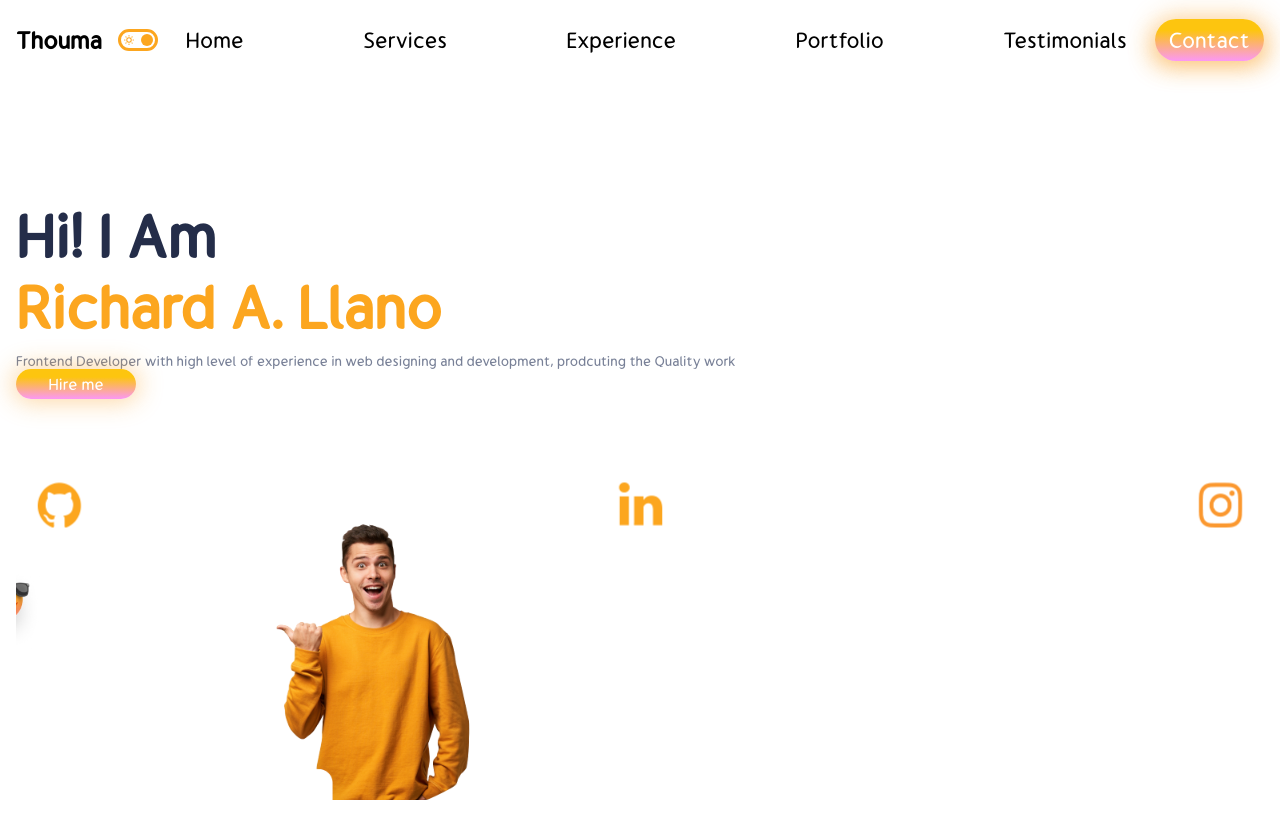
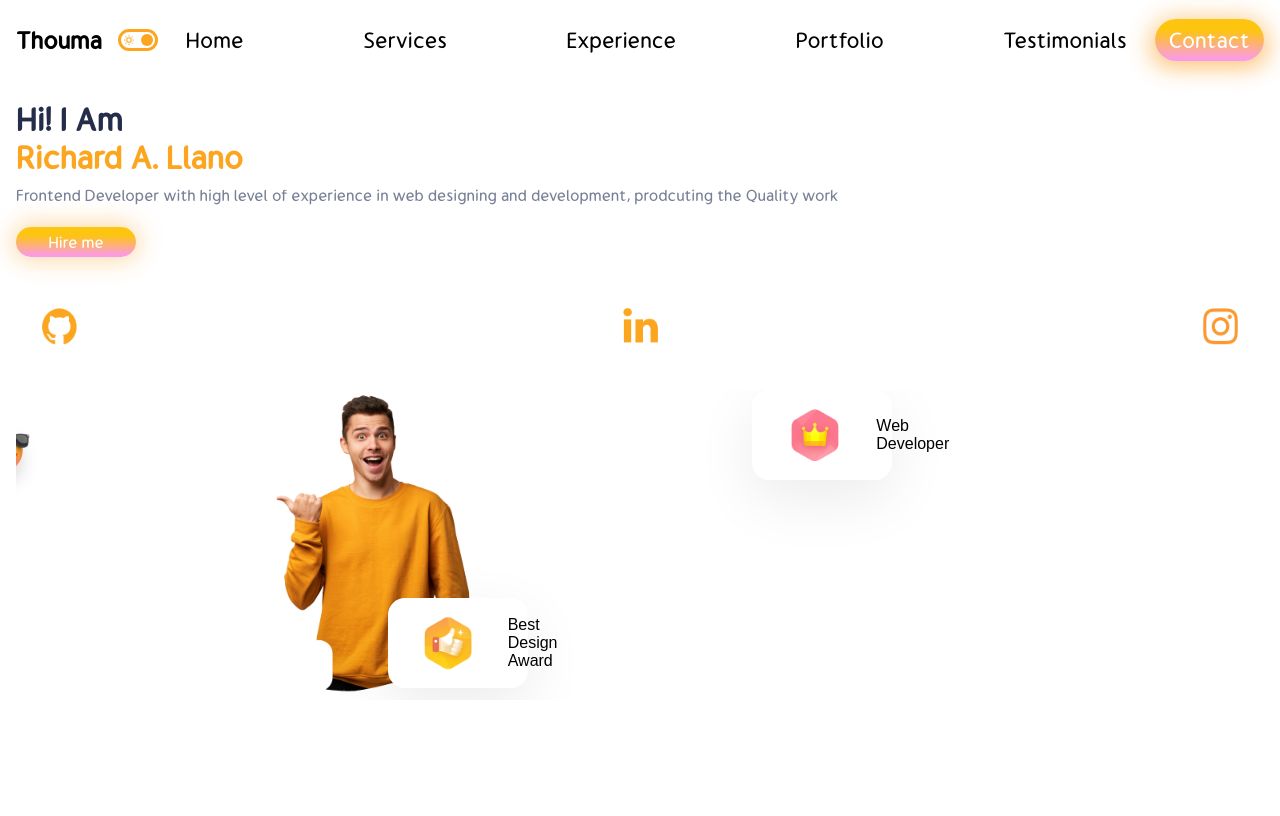
Before and after one commit to richard-allcca/React-Demo-Portafolio, a React (Vite) app: page / in a window 1280 px wide. Built offline with nearby package versions, Linux system fonts and the light colour scheme.

Commit message:
added section intro

```diff
--- a/src/Components/FloatingDiv/FloatingDiv.css
+++ /dev/null
@@ -1,20 +0,0 @@
-.floating-div {
-  justify-content: space-around;
-  display: flex;
-  background: white;
-  box-shadow: var(--boxShadow);
-  border-radius: 17px;
-  align-items: center;
-  padding: 0px 28px 0px 0px;
-  height: 4.5rem;
-}
-
-.floating-div>img {
-  transform: scale(0.4);
-}
-
-.floating-div>span {
-  font-family: sans-serif;
-  font-size: 16px;
-  color: black;
-}
--- a/src/Components/Intro/Intro.css
+++ b/src/Components/Intro/Intro.css
@@ -3,6 +3,7 @@
   height: 77vh;
   flex-direction: column;
   padding: 0 16px;
+  margin-bottom: 16px;
 }
 
 .i-description {
@@ -52,23 +53,22 @@
   text-align: center;
 }
 
-.i-icons {
+.i-social-icons {
   display: flex;
   width: 100%;
   justify-content: space-between;
   /* height: 50px; */
 }
 
-.i-icons>* {
+.i-social-icons>* {
   transform: scale(0.4);
 }
 
 .i-images {
   position: relative;
   max-height: 310px;
-  /* border: 1px solid red; */
   margin-bottom: 16px;
-  overflow-x: hidden;
+  overflow: hidden;
 }
 
 .blob-blue {
@@ -102,7 +102,7 @@
   color: black;
   /* z-index: 10; */
   position: absolute;
-  top: 19%;
+  top: 10%;
   left: -5%;
 }
 
@@ -110,124 +110,4 @@
   height: 80px;
 }
 
-.blur {
-  position: absolute;
-  width: 22rem;
-  height: 14rem;
-  border-radius: 50%;
-  background-color: #edd0ff;
-  z-index: -9;
-  top: -18;
-  left: 56%;
-  filter: blur(72pc);
-}
-
-@media screen and (min-width: 768px) {
-  .intro {
-    display: flex;
-    height: 77vh;
-    margin-top: 6rem;
-  }
-
-  .i-left {
-    display: flex;
-    position: relative;
-    flex: 1;
-    flex-direction: column;
-    gap: 2rem;
-  }
-
-  .i-name {
-    display: flex;
-    flex-direction: column;
-  }
-
-  .i-name> :nth-child(1) {
-    color: var(--black);
-    font-weight: bold;
-    font-size: 3rem;
-  }
-
-  .i-name> :nth-child(2) {
-    color: var(--orange);
-    font-weight: bold;
-    font-size: 3rem;
-  }
-
-  .i-name> :nth-child(3) {
-    color: var(--gray);
-    font-weight: 100;
-    font-size: 14px;
-    margin-top: 10px;
-  }
-
-  .i-button {
-    width: 6rem;
-    height: 2rem;
-    /* agregado para link */
-    display: flex;
-    align-items: center;
-    justify-content: center;
-  }
-
-  .i-icons {
-    margin-top: 3rem;
-    display: flex;
-    gap: 0rem;
-  }
-
-  .i-icons>* {
-    transform: scale(0.5);
-  }
-
-  .i-icons>*:hover {
-    cursor: pointer;
-  }
-
-  .i-right {
-    flex: 1;
-    position: relative;
-  }
-
-  .i-right>* {
-    position: absolute;
-    z-index: 1;
-  }
-
-  .i-right> :nth-child(1) {
-    top: -9%;
-    transform: scale(0.69);
-    left: -15%;
-  }
-
-  .i-right> :nth-child(2) {
-    top: -4.6rem;
-    transform: scale(0.67);
-    left: -3rem;
-  }
-
-  .i-right> :nth-child(3) {
-    transform: scale(1.4);
-    left: 28%;
-  }
-
-  .i-right> :nth-child(4) {
-    transform: scale(0.62);
-    top: -19%;
-    left: -24%;
-    border-radius: 50%;
-    padding: 0;
-  }
-
-  .blur {
-    position: absolute;
-    width: 22rem;
-    height: 14rem;
-    border-radius: 50%;
-    background-color: #edd0ff;
-    z-index: -9;
-    top: -18;
-    left: 56%;
-    filter: blur(72pc);
-  }
-}
+@media screen and (min-width: 768px) {}
--- a/src/Components/Intro/Intro.jsx
+++ b/src/Components/Intro/Intro.jsx
@@ -12,13 +12,11 @@ import glassesEmoji from "../../img/glassesEmoji.png";
 import Instagram from "../../img/instagram.png";
 import LinkedIn from "../../img/linkedIn.png";
 import thumbUp from "../../img/thumbUp.png";
-import Vector1 from "../../img/Vector1.png";
-import Vector2 from "../../img/Vector2.png";
-import FloatingDiv from './../FloatingDiv/FloatingDiv';
 // styles
-import "./Intro.css";
 import BlobBlue from "../../assets/icons/blob-blue";
 import BlobYellow from "../../assets/icons/Blob-yellow";
+import FloatingDiv from "./children/FloatingDiv/FloatingDiv";
+import "./Intro.css";
 
 const listSociaNetworks = [
   {
@@ -44,9 +42,9 @@ const Intro = () => {
   const theme = useContext(themeContext);
   const darkMode = theme.state.darkMode;
 
-  const getSharedButtons = () => {
+  const getSocialButtons = () => {
     return (
-      <div className="i-icons">
+      <>
         {
           listSociaNetworks.map((item, index) => (
             <a
@@ -59,12 +57,13 @@ const Intro = () => {
             </a>
           ))
         }
-      </div>
+      </>
     );
   };
 
   return (
     <div className="intro">
+
       <div className="i-description">
         <div className="i-name">
           <span style={ { color: darkMode ? "white" : "" } }>Hi! I Am</span>
@@ -84,8 +83,9 @@ const Intro = () => {
           Hire me
         </Link>
 
-        { getSharedButtons() }
-
+        <div className="i-social-icons">
+          { getSocialButtons() }
+        </div>
       </div>
 
       <div className="i-images">
@@ -99,41 +99,28 @@ const Intro = () => {
           <img src={ boy } alt="" />
         </div>
         <div className="i-emoji-glass" >
-          <img
-            src={ glassesEmoji }
-            alt="Emoji con lentes"
-          />
+          <img src={ glassesEmoji } alt="Emoji con lentes" />
         </div>
-        {/*
+        {/*  */}
         <motion.div
           className="floating-div"
-          initial={{ top: "-4%", left: "84%" }}
-          whileInView={{ left: "68%" }}
+          initial={{ top: "0%", left: "0%" }}
+          whileInView={{ left: "59%" }}
           transition={transition}
-          style={{ top: "-4rem", left: "68%" }}
-        >
+          style={{ top: "-4rem", left: "59%" }}
+          >
           <FloatingDiv image={Crown} txt1="Web" txt2="Developer" />
         </motion.div>
         <motion.div
           className="floating-div"
-          initial={{ left: "9rem", top: "18rem" }}
-          whileInView={{ left: "0rem" }}
+          initial={{ bottom: "4%", right: "0%" }}
+          whileInView={{ right: "59%" }}
           transition={transition}
-          style={{ top: "18rem", left: "0rem" }}
-        >
+          style={{ bottom: "4%", right: "59%" }}
+          >
           <FloatingDiv image={thumbUp} txt1="Best Design" txt2="Award" />
         </motion.div>
-        <div className="blur" style={{ background: "rgb(238 210 255)" }}></div>
-        <div
-          className="blur"
-          style={{
-            background: "#c1f5ff",
-            top: "17rem",
-            width: "21rem",
-            height: "11rem",
-            left: "-9rem",
-          }}
-        ></div> */}
+
       </div>
 
     </div>
--- /dev/null
+++ b/src/Components/Intro/children/FloatingDiv/FloatingDiv.css
@@ -0,0 +1,44 @@
+.floating-div {
+  justify-content: space-around;
+  display: flex;
+  background: white;
+  box-shadow: var(--boxShadow);
+  border-radius: 17px;
+  height: 48px;
+  position: absolute;
+  width: 140px;
+  padding: 4px 0;
+}
+
+.floating-div>img {
+  /* transform: scale(0.4); */
+}
+
+.floating-div>span {
+  font-family: sans-serif;
+  font-size: 16px;
+  color: black;
+}
+
+@media screen and (min-width: 768px) {
+  .floating-div {
+    justify-content: space-around;
+    display: flex;
+    background: white;
+    box-shadow: var(--boxShadow);
+    border-radius: 17px;
+    align-items: center;
+    padding: 0px 28px 0px 0px;
+    height: 4.5rem;
+  }
+
+  .floating-div>img {
+    transform: scale(0.4);
+  }
+
+  .floating-div>span {
+    font-family: sans-serif;
+    font-size: 16px;
+    color: black;
+  }
+}
--- a/src/Components/FloatingDiv/FloatingDiv.jsx
+++ b/src/Components/Intro/children/FloatingDiv/FloatingDiv.jsx
@@ -3,12 +3,12 @@ import "./FloatingDiv.css";
 
 const FloatingDiv = ({ image, txt1, txt2 }) => {
   return (
-    <div className="floating-div">
+    <>
       <img src={image} alt="" />
       <span>
         {txt1} <br /> {txt2}
       </span>
-    </div>
+    </>
   );
 };
 
--- a/src/Components/Navbar/children/menu-mobile/MenuMobile.jsx
+++ b/src/Components/Navbar/children/menu-mobile/MenuMobile.jsx
@@ -1,6 +1,8 @@
 import { Link } from 'react-scroll';
 import './MenuMobile.css';
 import { UilTimesCircle } from '@iconscout/react-unicons';
+import { themeContext } from '../../../../context/Context';
+import { useContext } from 'react';
 
 const menuItems = [
   {
@@ -27,6 +29,9 @@ const menuItems = [
 
 const MenuMobile = () => {
 
+  const theme = useContext(themeContext);
+  const darkMode = theme.state.darkMode;
+
   const closeMenu = () => {
     if (typeof document !== 'undefined') {
       document.querySelector('.wrapper-menu').classList.remove('active');
@@ -36,9 +41,10 @@ const MenuMobile = () => {
 
   const getMenuList = () => {
     return (
-      <div className='wrapper-menu' >
-        <UilTimesCircle onClick={ closeMenu } className="close-menu" />
-        <ul className="menu-mobile">
+      <div className='wrapper-menu' style={ { backgroundColor: darkMode ? "black" : "" }} >
+        <UilTimesCircle
+          onClick={ closeMenu } className="close-menu" style={ { backgroundColor: darkMode ? "black" : "" }} />
+        <ul className="menu-mobile" style={ { backgroundColor: darkMode ? "black" : "" }} >
           {
             menuItems.map((item, index) => (
               <Link
@@ -48,7 +54,12 @@ const MenuMobile = () => {
                 key={ index }
                 activeClass='activeClass'
               >
-                <li onClick={ closeMenu } >{ item.title }</li>
+                <li
+                  style={ { color: darkMode ? "white" : "" }}
+                  onClick={ closeMenu }
+                  >
+                    { item.title }
+                  </li>
               </Link>
             ))
           }
```
